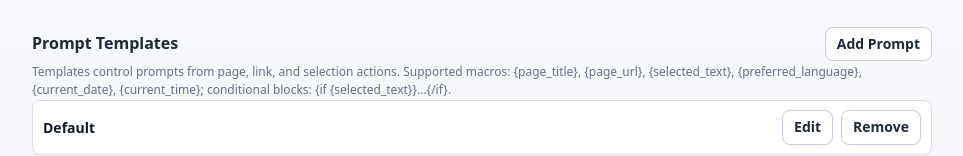
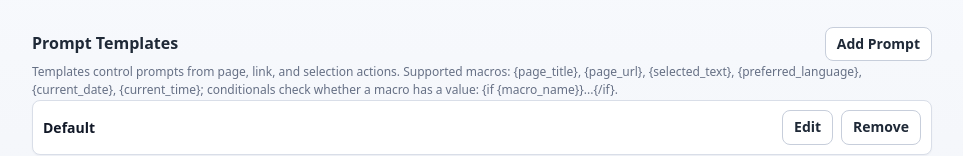
Before and after one commit to alexey-anufriev/chatgpt-companion, a website with bundled scripts: page src/options.html in a window 1280 px wide. Shown: the part 222-378 px from the top of the page, without its empty margins (158-1121 px from the left). Built offline with nearby package versions, Linux system fonts and the light colour scheme; some packages are replaced by stand-ins of ours.

Commit message:
docs: template conditions

```diff
--- a/src/options.html
+++ b/src/options.html
@@ -34,7 +34,7 @@
         <p class="sectionDescription">
             Templates control prompts from page, link, and selection actions. Supported macros:
             {page_title}, {page_url}, {selected_text}, {preferred_language}, {current_date}, {current_time};
-            conditional blocks: {if {selected_text}}...{/if}.
+            conditionals check whether a macro has a value: {if {macro_name}}...{/if}.
         </p>
         <div id="promptTemplatesList" class="promptTemplatesList"></div>
     </section>
```
